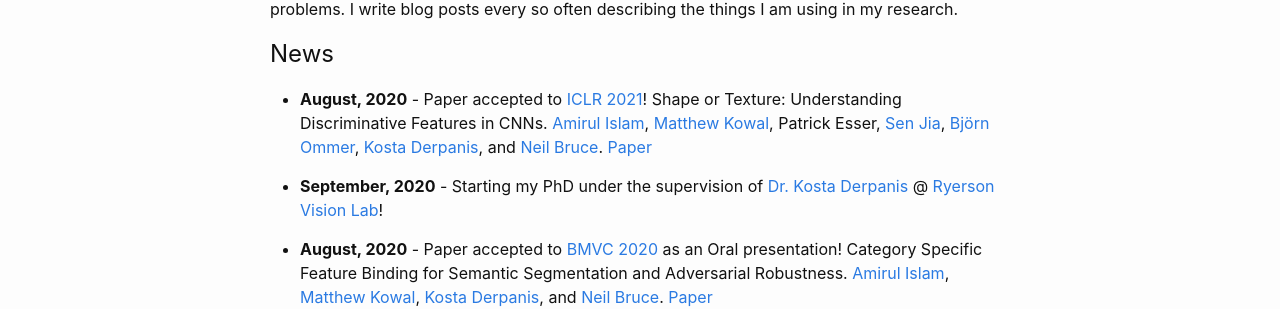
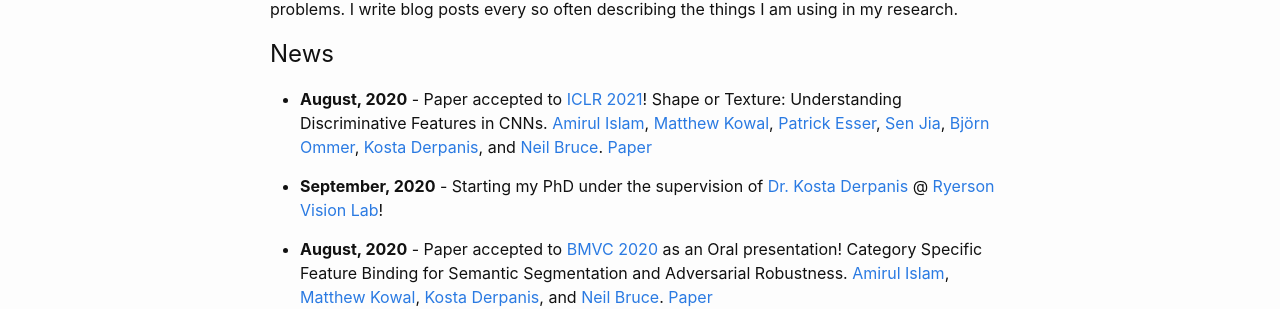
Before and after one commit to MKowal2/MKowal4.github.io, a Jekyll site: the page built from index.md, in a window 1280 px wide. Shown: the part 519-828 px from the top of the page. Built offline with Jekyll 4.4.1, drawn with Linux system fonts in a browser that asks for light colours; part of the change alters nothing that is shown.

```diff
--- a/index.md
+++ b/index.md
@@ -15,7 +15,7 @@ Welcome to my website & blog (link at the top)! My name is Matthew Kowal. I am a
 
 ## News
 
-* **August, 2020** - Paper accepted to [ICLR 2021](https://iclr.cc/)! Shape or Texture: Understanding Discriminative Features in CNNs. [Amirul Islam](https://www.cs.ryerson.ca/~amirul/), [Matthew Kowal](https://mkowal2.github.io/), Patrick Esser, [Sen Jia](https://scholar.google.com/citations?user=WOsy1foAAAAJ&hl=en), [Björn Ommer](https://hci.iwr.uni-heidelberg.de/people/bommer), [Kosta Derpanis](https://www.cs.ryerson.ca/~kosta/), and [Neil Bruce](https://www.cs.ryerson.ca/~bruce/). [Paper](https://arxiv.org/abs/2008.05667)
+* **August, 2020** - Paper accepted to [ICLR 2021](https://iclr.cc/)! Shape or Texture: Understanding Discriminative Features in CNNs. [Amirul Islam](https://www.cs.ryerson.ca/~amirul/), [Matthew Kowal](https://mkowal2.github.io/), [Patrick Esser](https://hci.iwr.uni-heidelberg.de/users/pesser), [Sen Jia](https://scholar.google.com/citations?user=WOsy1foAAAAJ&hl=en), [Björn Ommer](https://hci.iwr.uni-heidelberg.de/people/bommer), [Kosta Derpanis](https://www.cs.ryerson.ca/~kosta/), and [Neil Bruce](https://www.cs.ryerson.ca/~bruce/). [Paper](https://arxiv.org/abs/2101.11604)
 
 * **September, 2020** - Starting my PhD under the supervision of [Dr. Kosta Derpanis](https://cs.ryerson.ca/~kosta/) @ [Ryerson Vision Lab](https://ryersonvisionlab.github.io/)!
 
```
